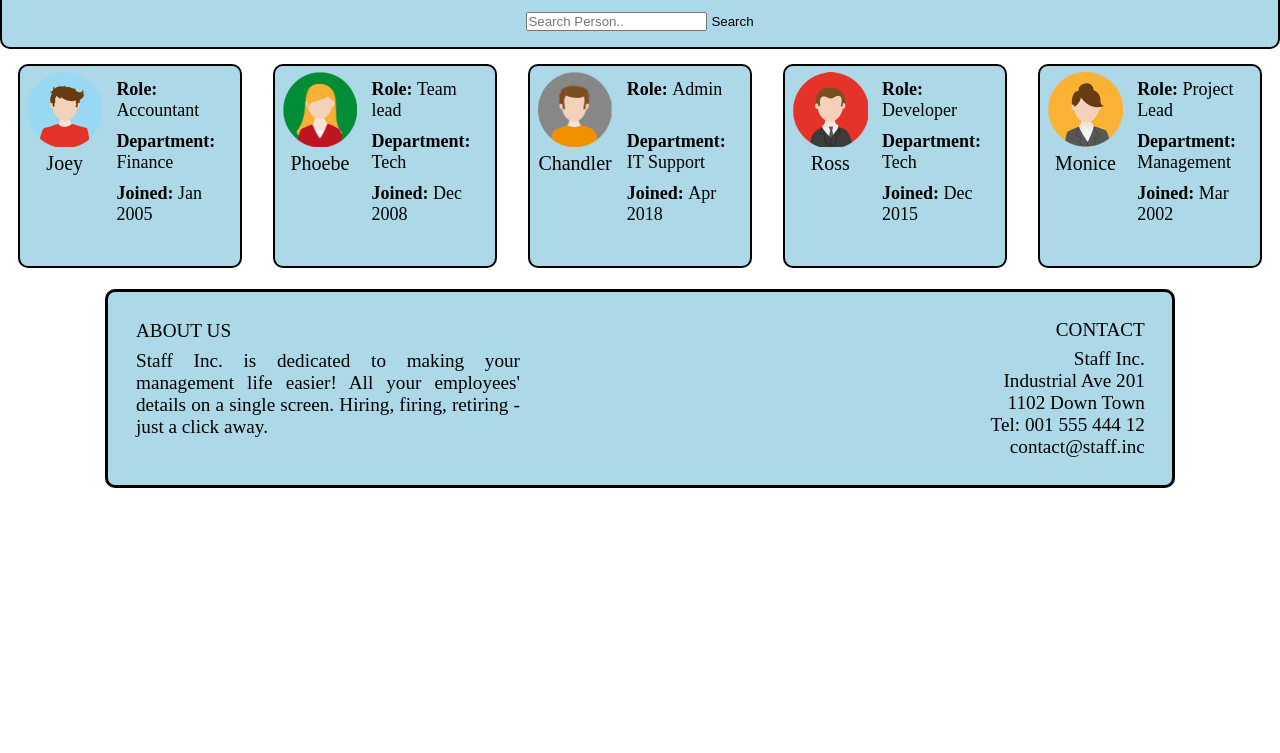
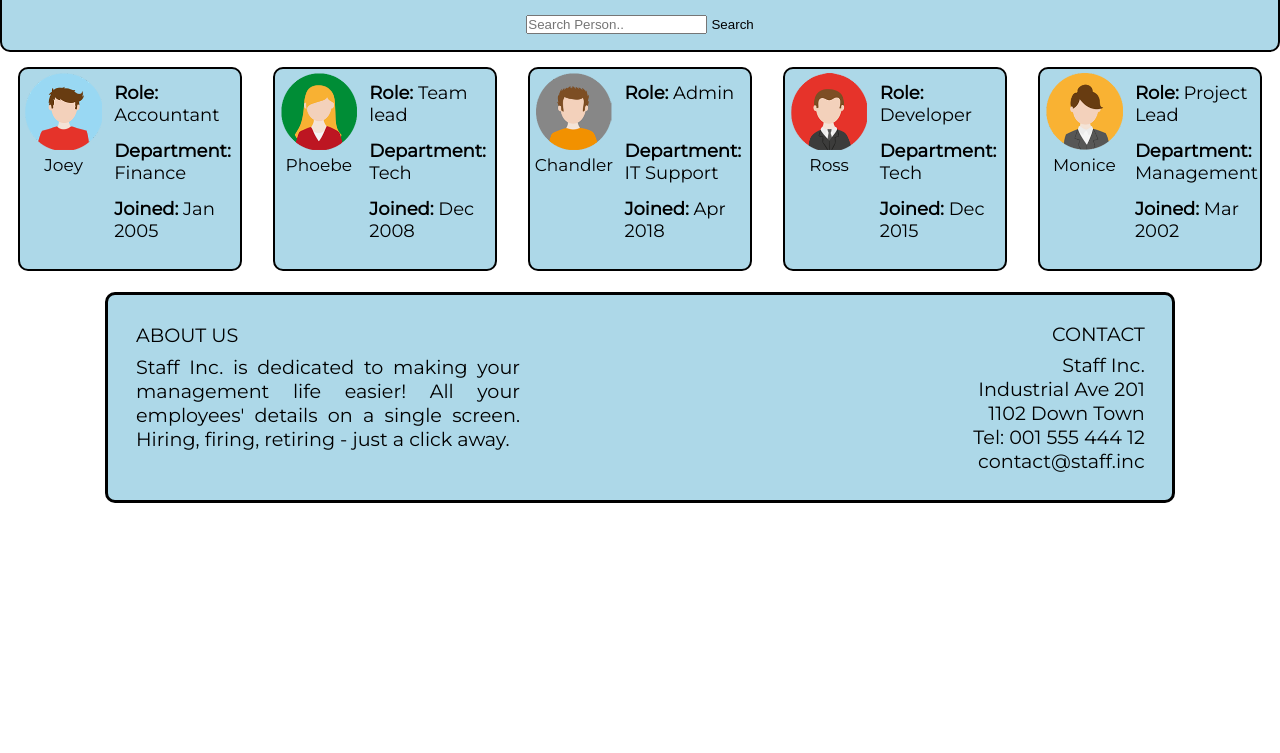
Before and after one commit to helgiisaevar/Vefforitun, a plain HTML site: page prj01_suppl/text.html in a window 1280 px wide. Shown: the part 47-800 px from the top of the page. Drawn offline with Linux system fonts and the light colour scheme.

Commit message:
new font

```diff
--- a/prj01_suppl/style.css
+++ b/prj01_suppl/style.css
@@ -3,7 +3,7 @@
   padding: 0;
 }
 body {
-  font-family: "Times New Roman", Times, serif;
+  font-family: 'Montserrat', sans-serif;
 }
 
 a {
@@ -18,7 +18,7 @@ img {
 .infoP {
 
   height: 30%;
-  /* margin-bottom: 5%; */
+  margin-bottom: 5%;
   /* padding: 2%; */
 }
 .profileContainer {
@@ -152,16 +152,16 @@ button {
 }
 
 .imageContainer {
-  min-width: 35%;
-  max-width: 35%;
+  min-width: 36%;
+  max-width: 36%;
   /* margin-top: 5%;
     margin-bottom: 5%; */
-  margin: 3%;
+  margin: 2%;
 }
 
 .personelName {
   text-align: center;
-  font-size: 20px;
+  font-size: 17px;
 }
 
 .personelInfo {
--- a/prj01_suppl/text.html
+++ b/prj01_suppl/text.html
@@ -4,6 +4,7 @@
     <meta charset="UTF-8" />
     <meta name="viewport" content="width=device-width, initial-scale=1.0" />
     <meta http-equiv="X-UA-Compatible" content="ie=edge" />
+    <link href="https://fonts.googleapis.com/css?family=Montserrat&display=swap" rel="stylesheet">
     <link rel="stylesheet" href="style.css" />
     <meta name="viewport" content="width=device-width" />
   </head>
```
